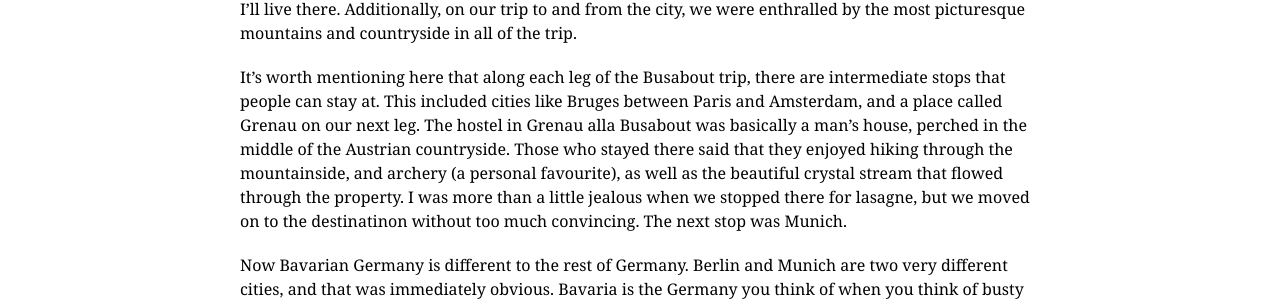
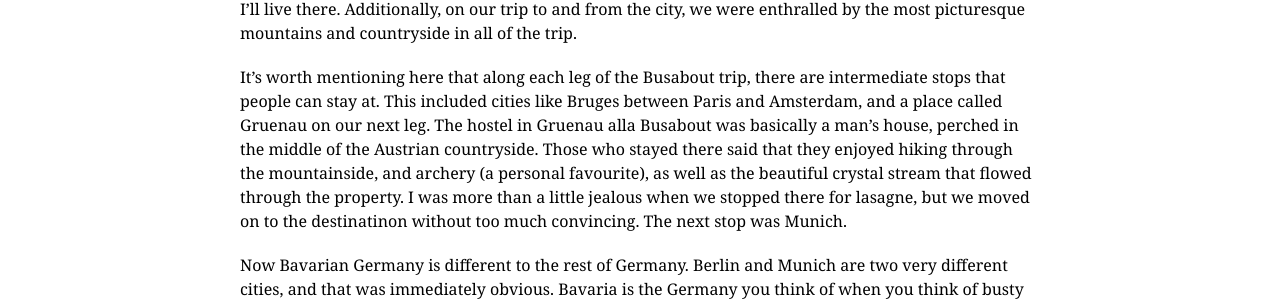
Before and after one commit to KaiStarkk/kaistarkk.github.io, a Jekyll site: the page built from _posts/2014-07-21-firenze-pt-II.markdown, in a window 1280 px wide. Shown: the part 601-905 px from the top of the page. Built offline with Jekyll 4.4.1, drawn with Linux system fonts in a browser that asks for light colours.

Commit message:
Update 2014-07-21-firenze-pt-II.markdown

```diff
--- a/_posts/2014-07-21-firenze-pt-II.markdown
+++ b/_posts/2014-07-21-firenze-pt-II.markdown
@@ -11,7 +11,7 @@ The next destination on our tour was Vienna. We were only to stay one night in V
 
 I went on a shrot walking tour through Vienna, and I was blown off my feet by the city's beauty. It's a fairly wealthy city, and Austrian rulers tended build themselves new palaces instead of inhabiting the ones of their predecessors. As a result, Vienna has earned the well deserved epithet of "City of 100 Palaces" (as Prague did its: "City of a Hundred Spires"). The Habsburg family was well covered which I didn't anticipate, and the guide's overview of the Holy Roman Empire and old Europe was very well constructed. The layed back culture and wonderful food in Vienna is so enticing, I hope maybe one day I'll live there. Additionally, on our trip to and from the city, we were enthralled by the most picturesque mountains and countryside in all of the trip.
 
-It's worth mentioning here that along each leg of the Busabout trip, there are intermediate stops that people can stay at. This included cities like Bruges between Paris and Amsterdam, and a place called Grenau on our next leg. The hostel in Grenau alla Busabout was basically a man's house, perched in the middle of the Austrian countryside. Those who stayed there said that they enjoyed hiking through the mountainside, and archery (a personal favourite), as well as the beautiful crystal stream that flowed through the property. I was more than a little jealous when we stopped there for lasagne, but we moved on to the destinatinon without too much convincing. The next stop was Munich.
+It's worth mentioning here that along each leg of the Busabout trip, there are intermediate stops that people can stay at. This included cities like Bruges between Paris and Amsterdam, and a place called Gruenau on our next leg. The hostel in Gruenau alla Busabout was basically a man's house, perched in the middle of the Austrian countryside. Those who stayed there said that they enjoyed hiking through the mountainside, and archery (a personal favourite), as well as the beautiful crystal stream that flowed through the property. I was more than a little jealous when we stopped there for lasagne, but we moved on to the destinatinon without too much convincing. The next stop was Munich.
 
 Now Bavarian Germany is different to the rest of Germany. Berlin and Munich are two very different cities, and that was immediately obvious. Bavaria is the Germany you think of when you think of busty blonde Helgas in their frocks delivering 10 maßes (maß is the word used, not stein which means stone) to the tables of German men in lederhosens chewing on pork knuckles. We did indeed eat pork knuckle, and I can confidently say that its the best food in the world. We ate this at the beer garden stop on our bike tour through the city, a beergarden where I also ate a pizza sized pretzel and drank a maß (one litre) of delicious (and strong) weisbeer. Munich has its own intriguing history (as every stop on our trip does), but instead of recounting every detail I'll strive to remember and point out the significant or funny parts (like the fountain in district one of Vienna where the artist wasn't payed his due, and decided to revise the statue to feature a bare behind facing the window of the casino boss who commissioned it). In Munich the most significant things were the strength of the Church, and Hitler's rise to power there. Our tours were filled with anecdotes that promoted thought such as the story of the White Rose Society. Anyone interested can look further into these things.
 
```
